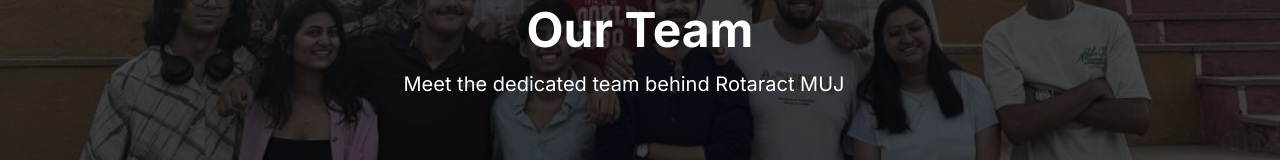
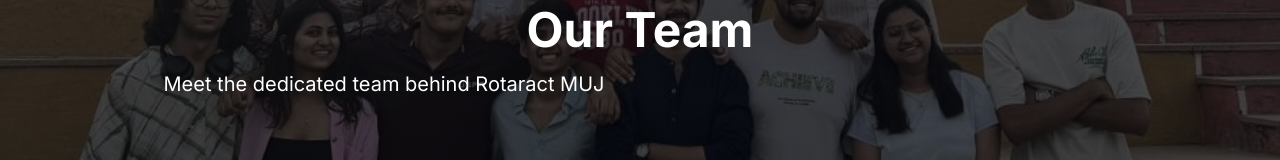
Before and after one commit to parvrangbulla/muj-rotaract-connect, a React (Vite) app: page /team in a window 1280 px wide. Shown: the part 212-372 px from the top of the page. Built offline with nearby package versions, Linux system fonts and the light colour scheme.

Commit message:
Visual edit in Lovable
Edited UI in Lovable

```diff
--- a/src/components/PageHeader.tsx
+++ b/src/components/PageHeader.tsx
@@ -18,7 +18,7 @@ const PageHeader = ({
   }}>
       <div className="container text-center text-white z-10 py-0 px-0 mx-0 my-0">
         <h1 className="text-4xl md:text-5xl font-bold mb-4 px-0 py-0 mx-0 my-0">{title}</h1>
-        {subtitle && <p className="text-lg max-w-3xl md:text-xl font-normal text-center px-0 my-0 py-0 mx-[240px]">{subtitle}</p>}
+        {subtitle && <p className="text-lg max-w-3xl md:text-xl font-normal text-center px-0 my-0 py-0 mx-0">{subtitle}</p>}
         {children}
       </div>
     </div>;
```
